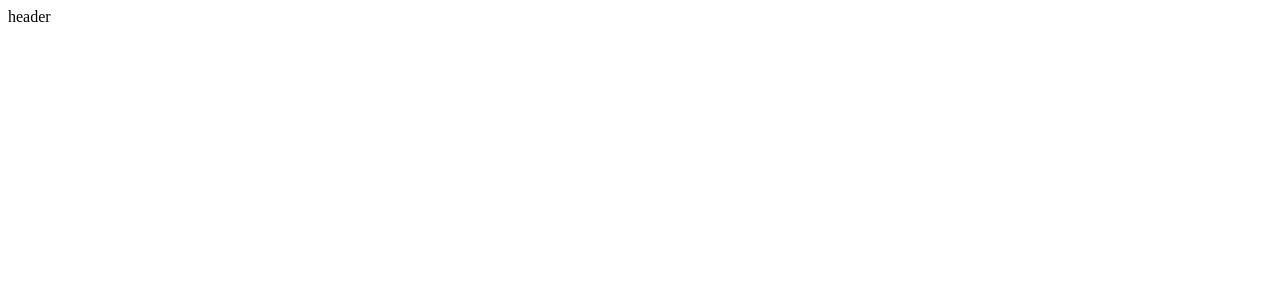
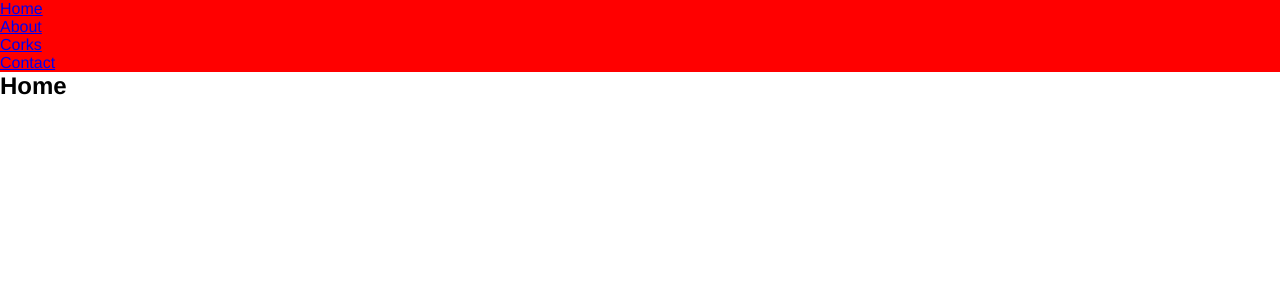
Before and after one commit to liliyavoloshina/portfolio, a Vue app: page / in a window 1280 px wide. Shown: the top 300 px of the page. Built offline with nearby package versions, Linux system fonts and the light colour scheme.

Commit message:
feat: start navbar

```diff
--- a/src/App.vue
+++ b/src/App.vue
@@ -1,14 +1,26 @@
 <template>
   <Header />
+  <Home />
 </template>
 
 <script>
 import Header from './components/Header.vue'
+import Home from './components/Home.vue'
 export default {
   name: 'App',
-  components: { Header }
+  components: { Header, Home }
 }
 </script>
 
 <style>
+* {
+  margin: 0;
+  padding: 0;
+  box-sizing: border-box;
+  font-family: Helvetica, Arial, sans-serif;
+}
+
+ul {
+  list-style-type: none;
+}
 </style>
--- a/src/components/Header.vue
+++ b/src/components/Header.vue
@@ -1,5 +1,22 @@
 <template>
-  <header>header</header>
+  <header class="header">
+    <nav class="nav">
+      <ul class="nav__list">
+        <li class="nav__item">
+          <a href="#home">Home</a>
+        </li>
+        <li class="nav__item">
+          <a href="#about">About</a>
+        </li>
+        <li class="nav__item">
+          <a href="#works">Corks</a>
+        </li>
+        <li class="nav__item">
+          <a href="#contact">Contact</a>
+        </li>
+      </ul>
+    </nav>
+  </header>
 </template>
 
 <script>
@@ -12,3 +29,11 @@ export default {
   methods: {}
 }
 </script>
+
+<style lang="postcss" scoped>
+.nav {
+  & .nav__list {
+    background: red;
+  }
+}
+</style>
--- /dev/null
+++ b/src/components/Home.vue
@@ -0,0 +1,16 @@
+<template>
+  <section id="home" class="section home">
+    <h2>Home</h2>
+  </section>
+</template>
+
+<script>
+export default {
+  name: 'Home',
+  data() {
+    return {}
+  },
+  mounted() {},
+  methods: {}
+}
+</script>
```
Also changed, not shown: package.json (+8 -0 lines), 1 other file (tests, documents, lock files or other folders).
